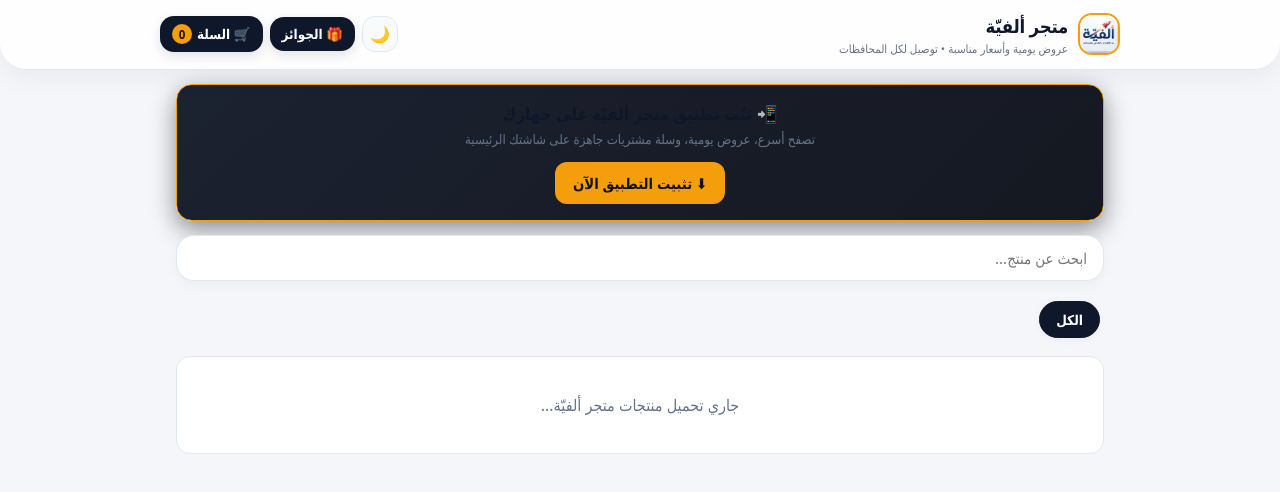
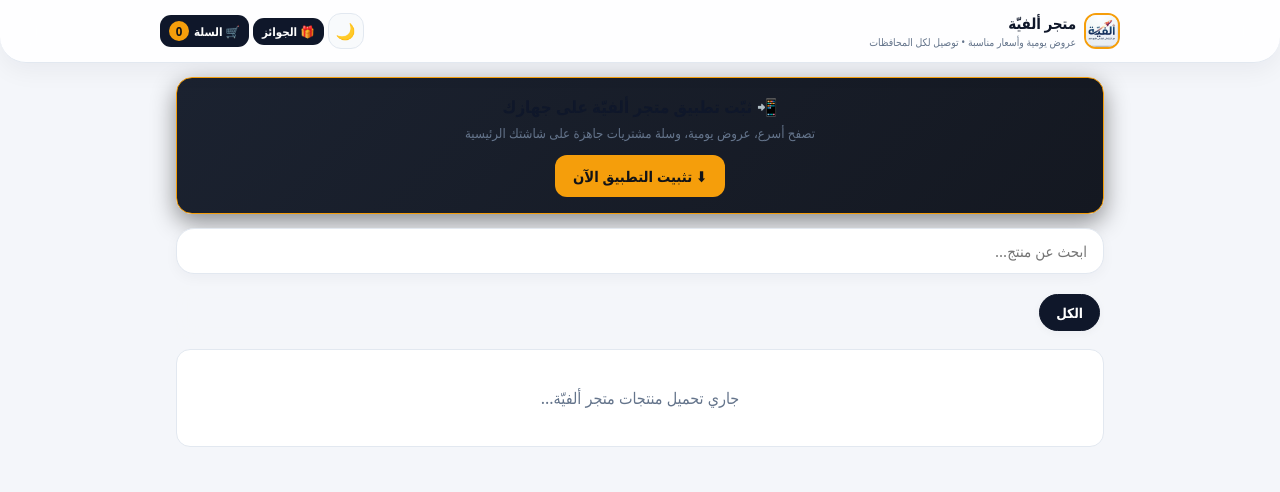
Before and after one commit to daelradm-gif/alfia-app, a plain HTML site: page index.html in a window 1280 px wide. Drawn offline with Linux system fonts and the light colour scheme; no server answers.

Commit message:
Update index.html

```diff
--- a/index.html
+++ b/index.html
@@ -983,27 +983,54 @@ body {
 body.dark-mode .header {
   background: rgba(9, 13, 22, 0.88) !important;
 }
+.header-inner {
+  display: flex !important;
+  align-items: center !important;
+  justify-content: space-between !important;
+  gap: 6px !important;
+}
+.brand {
+  min-width: 0 !important;
+  flex: 1 !important;
+  display: flex !important;
+  align-items: center !important;
+  gap: 8px !important;
+}
 .brand img {
-  border-radius: 14px !important;
+  width: 36px !important;
+  height: 36px !important;
+  border-radius: 12px !important;
   border: 2px solid var(--accent) !important;
+  flex-shrink: 0 !important;
 }
 .brand-name {
   color: var(--text) !important;
   font-weight: 900 !important;
-  font-size: 1.15rem !important;
-}
-
+  font-size: 0.95rem !important;
+  white-space: nowrap !important;
+}
 .brand-sub {
   color: var(--muted) !important;
+  font-size: 0.65rem !important;
+  white-space: nowrap !important;
+  overflow: hidden !important;
+  text-overflow: ellipsis !important;
+}
+.header-actions {
+  display: flex !important;
+  align-items: center !important;
+  gap: 4px !important;
+  flex-shrink: 0 !important;
 }
 .header-btn, #openLoyaltyBtn, #openCartHeaderBtn {
   background: #0F172A !important;
   color: #FFFFFF !important;
   border: none !important;
-  border-radius: 14px !important;
-  padding: 8px 12px !important;
+  border-radius: 11px !important;
+  padding: 6px 9px !important;
+  font-size: 0.72rem !important;
   font-weight: 800 !important;
-  box-shadow: 0 4px 12px rgba(15, 23, 42, 0.12);
+  white-space: nowrap !important;
 }
 body.dark-mode .header-btn,
 body.dark-mode #openLoyaltyBtn,
@@ -1011,6 +1038,7 @@ body.dark-mode #openCartHeaderBtn {
   background: #1E293B !important;
   color: #FBBF24 !important;
 }
+
 .modern-theme-btn {
   width: 36px;
   height: 36px;
@@ -1105,6 +1133,7 @@ body.dark-mode .btn-add-cart, body.dark-mode .card button {
 
 /* شريط السلة السفلي العائم على شكل Dock زجاجي */
 .floating-cart-bar {
+  display: none;
 
   background: rgba(255, 255, 255, 0.92) !important;
   backdrop-filter: blur(20px) !important;
```
